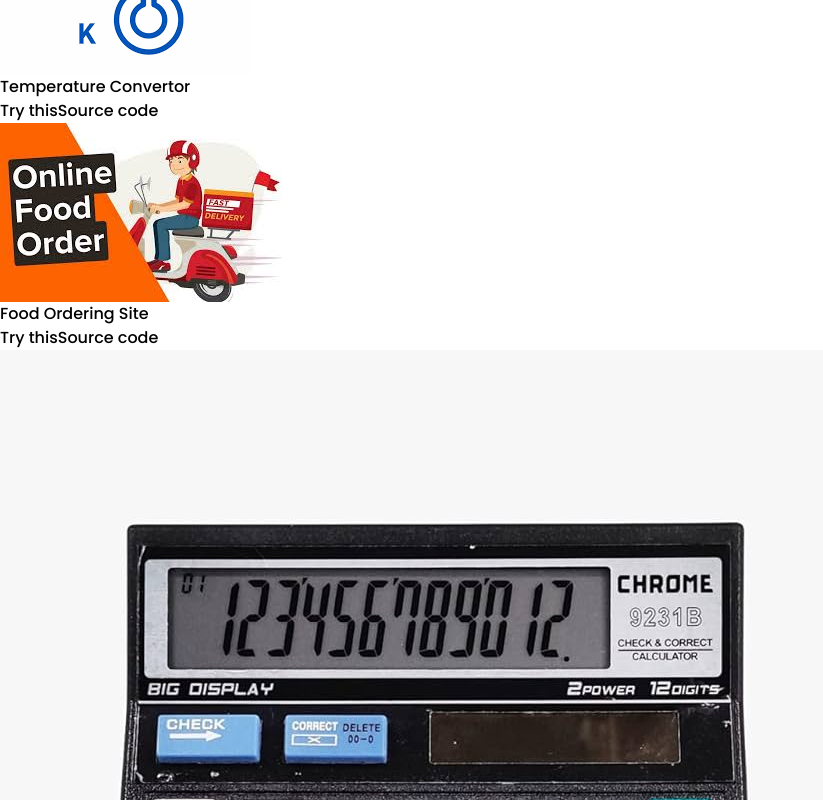
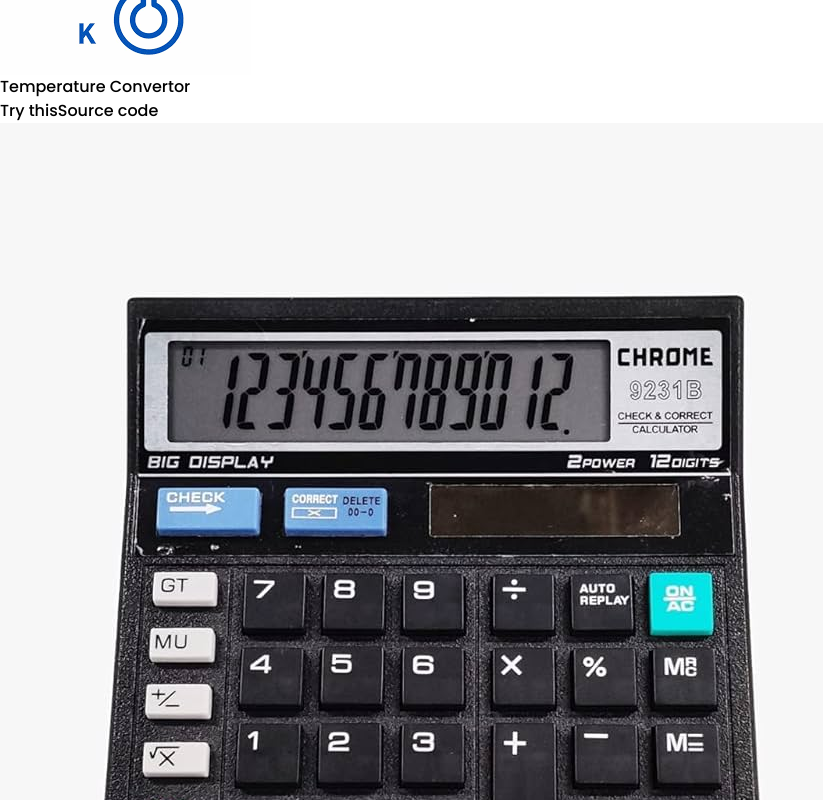
Before and after one commit to UDITNARYANSAXENA/Portfolio, a React (Vite) app: page / in a window 1280 px wide. Shown: the part 2520-3320 px from the top of the page, without its empty margins (0-823 px from the left). Built offline with nearby package versions, Linux system fonts and the light colour scheme.

Commit message:
project issue done

```diff
--- a/src/component/Projects.jsx
+++ b/src/component/Projects.jsx
@@ -25,34 +25,27 @@
     },
     {
       id: 3,
-      logo: food,
-      name: "Food Ordering Site",
-      demo: "https://food-junction.vercel.app/",
-      sourceCodeLink: "https://github.com/UDITNARYANSAXENA/Food-junction",
-    },
-    {
-      id: 4,
       logo: calculator,
       name: "Calculator",
       demo: "https://calculator-indol-phi-13.vercel.app/",
       sourceCodeLink: "https://github.com/UDITNARYANSAXENA/calculator",
     },
     {
-      id: 5,
+      id: 4,
       logo: alarm,
       name: "Alarm",
       demo: "https://alarm-theta.vercel.app/",
       sourceCodeLink: "https://github.com/UDITNARYANSAXENA/Alarm",
     },
     {
-      id: 6,
+      id: 5,
       logo: educational,
       name: "Online Education Website",
       demo: "https://educational-jet.vercel.app/",
       sourceCodeLink: "https://github.com/UDITNARYANSAXENA/educational",
     },
     {
-      id: 7,
+      id: 6,
       logo: random,
       name: "Random Image Generator",
       demo: "https://random-image-xi.vercel.app/",
```
